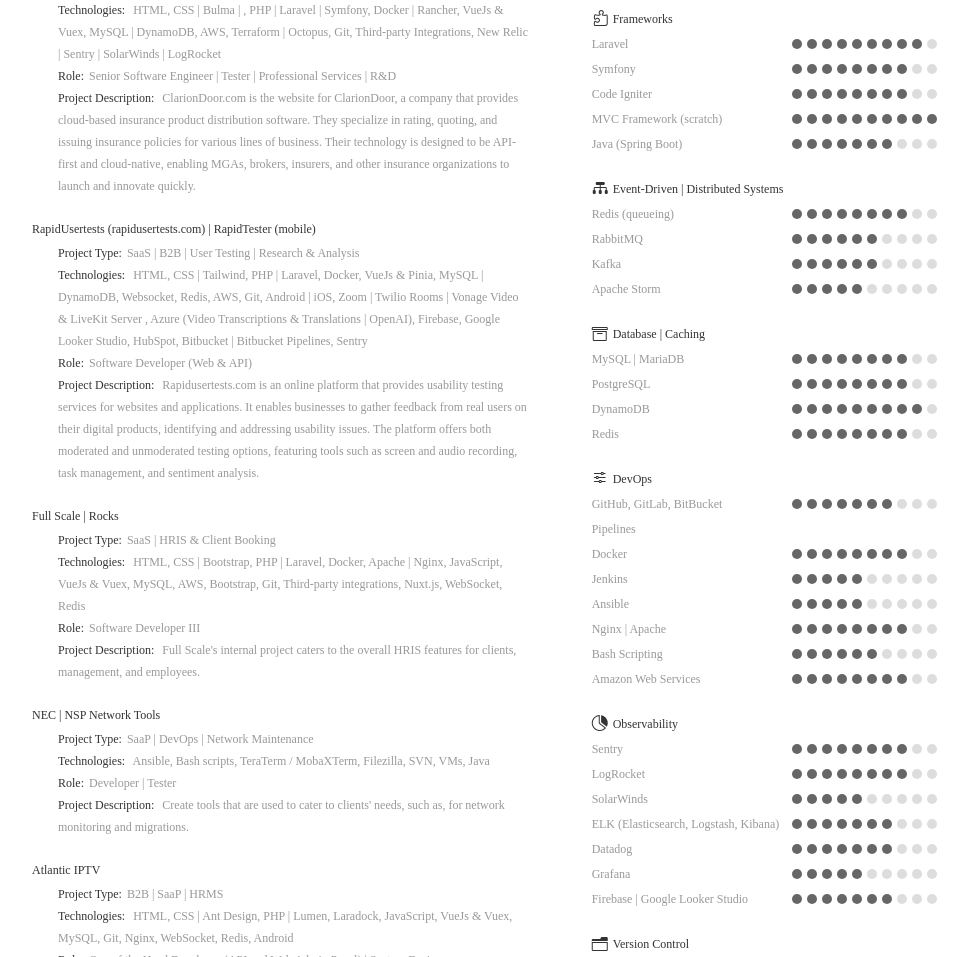
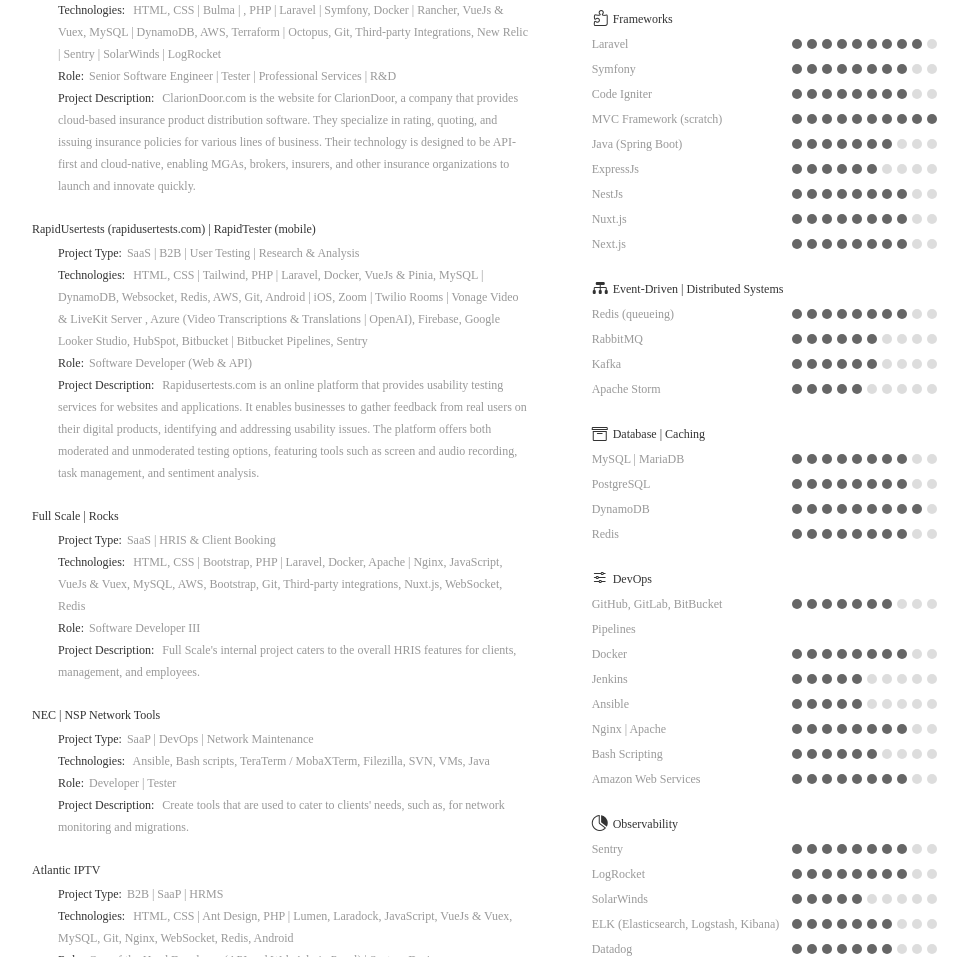
Before and after one commit to bmaraon/bmaraon.github.io, a plain HTML site: page index.html in a window 1280 px wide. Shown: the part 2081-3038 px from the top of the page, without its empty margins (80-1048 px from the left). Drawn offline with Linux system fonts and the light colour scheme.

Commit message:
refactor: added some frameworks

```diff
--- a/index.html
+++ b/index.html
@@ -852,6 +852,66 @@
                             <em></em>
                         </dd>
                     </dl>
+                    <dl class="clearfix">
+                        <dt> ExpressJs </dt>
+                        <dd>
+                            <b></b>
+                            <b></b>
+                            <b></b>
+                            <b></b>
+                            <b></b>
+                            <b></b>
+                            <em></em>
+                            <em></em>
+                            <em></em>
+                            <em></em>
+                        </dd>
+                    </dl>
+                    <dl class="clearfix">
+                        <dt> NestJs </dt>
+                        <dd>
+                            <b></b>
+                            <b></b>
+                            <b></b>
+                            <b></b>
+                            <b></b>
+                            <b></b>
+                            <b></b>
+                            <b></b>
+                            <em></em>
+                            <em></em>
+                        </dd>
+                    </dl>
+                    <dl class="clearfix">
+                        <dt> Nuxt.js </dt>
+                        <dd>
+                            <b></b>
+                            <b></b>
+                            <b></b>
+                            <b></b>
+                            <b></b>
+                            <b></b>
+                            <b></b>
+                            <b></b>
+                            <em></em>
+                            <em></em>
+                        </dd>
+                    </dl>
+                    <dl class="clearfix">
+                        <dt> Next.js </dt>
+                        <dd>
+                            <b></b>
+                            <b></b>
+                            <b></b>
+                            <b></b>
+                            <b></b>
+                            <b></b>
+                            <b></b>
+                            <b></b>
+                            <em></em>
+                            <em></em>
+                        </dd>
+                    </dl>
                     <dl class="clearfix mt20">
                         <dt>
                             <h6><i aria-hidden="true" data-icon="&#xe0df;"></i>Event-Driven | Distributed Systems<h6>
```
